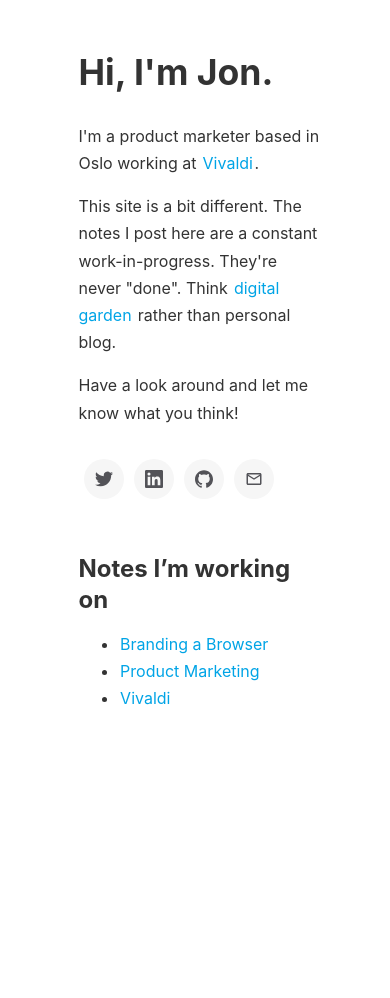
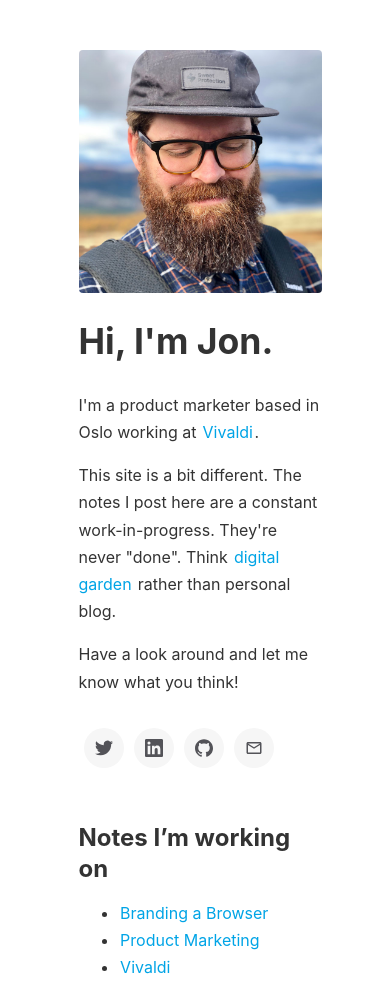
Before and after one commit to jonmccull/digital-garden, a Jekyll site: the page built from _pages/index-page.md, in a window 390 px wide. Built offline with Jekyll 4.4.1, drawn with Linux system fonts in a browser that asks for light colours; before the commit the page ends 900 px from its top, so only the background shows below that.

Commit message:
Show profile pic on mobile version
Signed-off-by: Jon McCullough <jonmccull@pm.me>

```diff
--- a/_sass/_style.scss
+++ b/_sass/_style.scss
@@ -373,30 +373,34 @@
   .index-grid {
     display: grid;
     grid-template-columns: 0.15fr 0.70fr 0.15fr;
-    grid-template-rows: 40px 10px auto 10px auto;
+    grid-template-rows: 40px 10px auto 10px auto 10px auto;
     min-height: 60vh;
   }
   .profile-pic {
-    display: none;
-  }
-  .hero-text {
     grid-column-start: 2;
     grid-column-end: 2;
     grid-row-start: 3;
     grid-row-end: 3;
     padding: 0px 10px 0px 20px;
   }
+  .hero-text {
+    grid-column-start: 2;
+    grid-column-end: 2;
+    grid-row-start: 5;
+    grid-row-end: 5;
+    padding: 0px 10px 0px 20px;
+  }
   .social-links {
     grid-column-start: 2;
     grid-column-end: 2;
-    grid-row-start: 3;
-    grid-row-end: 3;
+    grid-row-start: 5;
+    grid-row-end: 5;
   }
   .index-body {
     grid-column-start: 2;
     grid-column-end: 2;
-    grid-row-start: 5;
-    grid-row-end: 5;
+    grid-row-start: 7;
+    grid-row-end: 7;
     padding: 0px 10px 0px 20px;
   }
 
```
